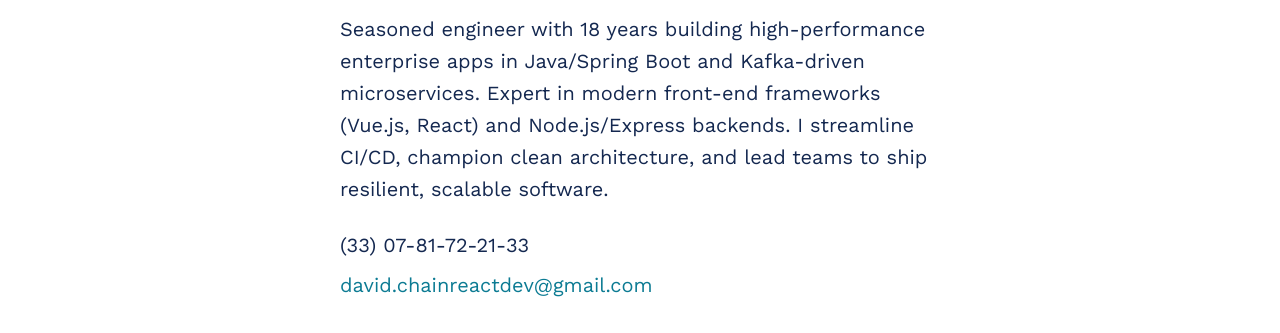
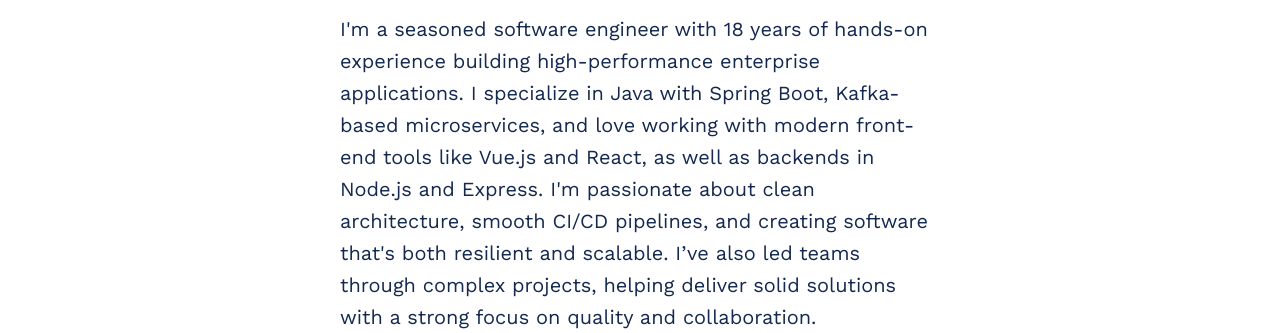
Before and after one commit to davdotsol/resume, a plain HTML site: page index.html in a window 1280 px wide. Shown: the part 320-653 px from the top of the page. Drawn offline with nearby package versions, Linux system fonts and the light colour scheme.

Commit message:
Update intro description

```diff
--- a/index.html
+++ b/index.html
@@ -73,13 +73,19 @@
     <main class="container">
       <section class="intro reveal">
         <h1 class="intro-title">Full Stack Engineer</h1>
-        <h2 class="intro-subtitle">Java &amp; Cloud Microservices</h2>
+        <h2 class="intro-subtitle">
+          Java | Node &amp; React | AI | Cloud Microservices
+        </h2>
         <p>
-          Seasoned engineer with 18 years building high-performance enterprise
-          apps in Java/Spring Boot and Kafka-driven microservices. Expert in
-          modern front-end frameworks (Vue.js, React) and Node.js/Express
-          backends. I streamline CI/CD, champion clean architecture, and lead
-          teams to ship resilient, scalable software.
+          I'm a seasoned software engineer with 18 years of hands-on experience
+          building high-performance enterprise applications. I specialize in
+          Java with Spring Boot, Kafka-based microservices, and love working
+          with modern front-end tools like Vue.js and React, as well as backends
+          in Node.js and Express. I'm passionate about clean architecture,
+          smooth CI/CD pipelines, and creating software that's both resilient
+          and scalable. I’ve also led teams through complex projects, helping
+          deliver solid solutions with a strong focus on quality and
+          collaboration.
         </p>
         <ul class="contact-details">
           <li>(33) 07-81-72-21-33</li>
```
